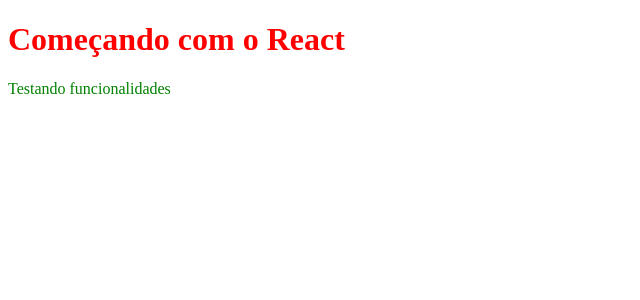
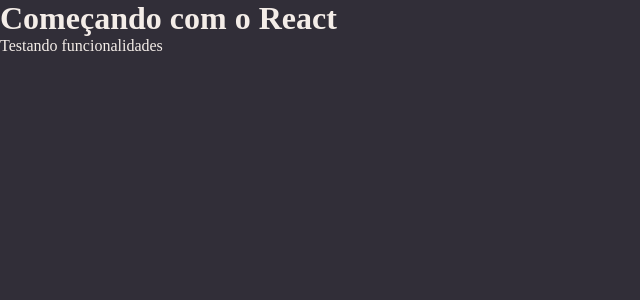
Before and after one commit to LKaua22k/RocketNotes---React, a React (Vite) app: page / in a window 1280 px wide. Shown: the top 300 px of the page, without its empty margins (0-640 px from the left). Built offline with nearby package versions, Linux system fonts and the light colour scheme.

Commit message:
Utilizando o Syled components :tada:

```diff
--- a/src/Pages/Details/index.jsx
+++ b/src/Pages/Details/index.jsx
@@ -1,11 +1,9 @@
-import {Title , Paragraph} from './style'
-
 export function Details() {
 
   return(
-    <>
-      <Title>Começando com o React</Title>
-      <Paragraph>Testando funcionalidades</Paragraph>
-    </>
+    <div>
+      <h1>Começando com o React</h1>
+      <p>Testando funcionalidades</p>
+    </div>
   )
 }
--- a/src/Pages/Details/style.js
+++ /dev/null
@@ -1,9 +0,0 @@
-import styled from "styled-components";
-
-export const Title = styled.h1`
-    color:red;
-`;
-
-export const Paragraph = styled.p `
-    color:green;
-`;
--- /dev/null
+++ b/src/Styles/global.js
@@ -0,0 +1,14 @@
+import {createGlobalStyle} from 'styled-components'
+
+export default createGlobalStyle`
+    *{
+        margin: 0;
+        padding: 0;
+        box-sizing: border-box;
+    }
+
+    body{
+        background-color: ${({theme}) => theme.COLORS.BACKGROUND_800};
+        color:${({theme}) => theme.COLORS.WHITE};
+    }
+`;
--- /dev/null
+++ b/src/Styles/theme.js
@@ -0,0 +1,15 @@
+export default {
+    COLORS: {
+        BACKGROUND_900: "#232129",
+        BACKGROUND_800: "#312E38",
+        BACKGROUND_700: "#3E3847",
+
+        WHITE: "#F4EDE8",
+        ORANGE: "#FF9000",
+
+        GRAY_100: "#999591",
+        GRAY_300: "#666360",
+
+        RED: "#FF002E",
+    }
+};
--- a/src/main.jsx
+++ b/src/main.jsx
@@ -1,9 +1,16 @@
 import React from 'react'
 import ReactDOM from 'react-dom/client'
+import { ThemeProvider} from 'styled-components'
+import GlobalStyles from './Styles/global'
+import theme from './Styles/theme'
+
 import {Details} from './Pages/Details'
 
 ReactDOM.createRoot(document.getElementById('root')).render(
   <React.StrictMode>
-    <Details />
+    <ThemeProvider theme={theme}>
+      <GlobalStyles />
+      <Details />
+    </ThemeProvider>
   </React.StrictMode>,
 )
```
